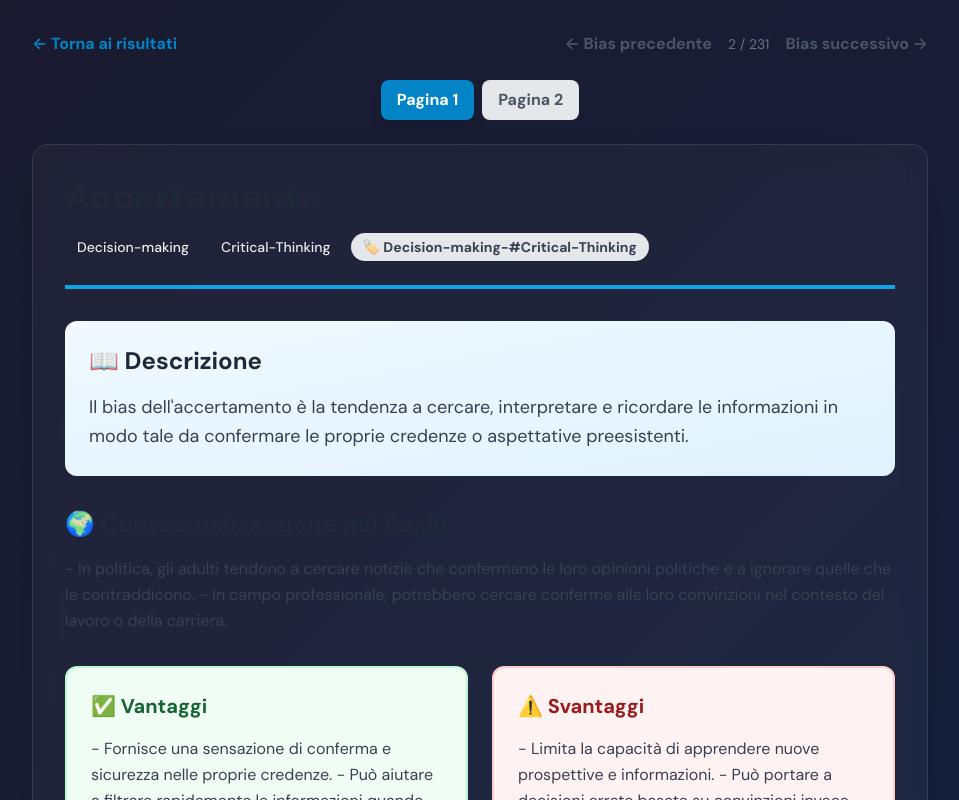
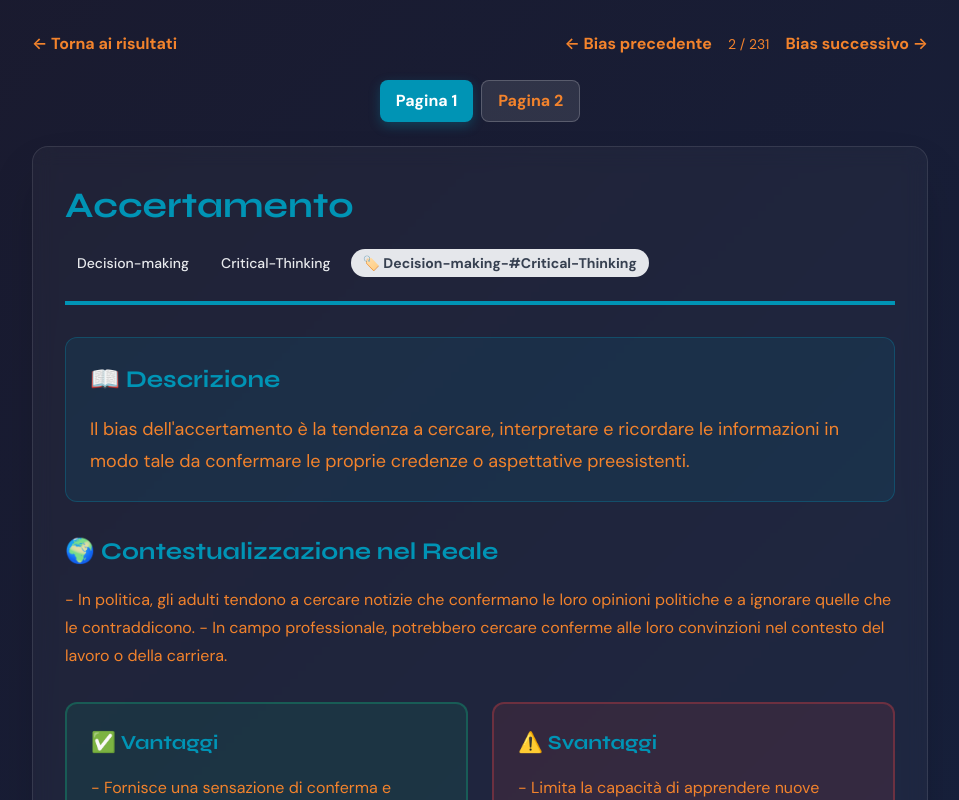
Before and after one commit to RobertoMicarelli/AI-utati_Bias_Explorer, a React (Vite) app: page /bias/1 in a window 1280 px wide. Shown: the top 800 px of the page, without its empty margins (160-1119 px from the left). Built offline with nearby package versions, Linux system fonts and the light colour scheme.

Commit message:
Style: Aggiorna colori testi in arancione per entrambe le pagine del dettaglio bias

```diff
--- a/src/pages/BiasDetailPage.tsx
+++ b/src/pages/BiasDetailPage.tsx
@@ -22,7 +22,7 @@ const BiasDetailPage: React.FC = () => {
       <div className="min-h-screen flex items-center justify-center">
         <div className="card p-12 text-center">
           <div className="text-6xl mb-4">⚠️</div>
-          <h2 className="text-2xl font-bold text-gray-800 mb-4">
+          <h2 style={{ fontSize: '1.5rem', fontWeight: 700, color: '#0094B5', marginBottom: '1rem', fontFamily: '"Syne", sans-serif' }}>
             Bias non trovato
           </h2>
           <button
@@ -57,7 +57,9 @@ const BiasDetailPage: React.FC = () => {
         <div className="mb-6 flex items-center justify-between">
           <button
             onClick={() => navigate('/search')}
-            className="text-primary-600 hover:text-primary-700 font-semibold flex items-center gap-2 transition-colors"
+            style={{ color: '#F3832C', fontWeight: 600, display: 'flex', alignItems: 'center', gap: '0.5rem', transition: 'color 0.3s ease', background: 'none', border: 'none', cursor: 'pointer' }}
+            onMouseEnter={(e) => e.currentTarget.style.color = '#0094B5'}
+            onMouseLeave={(e) => e.currentTarget.style.color = '#F3832C'}
           >
             ← Torna ai risultati
           </button>
@@ -66,17 +68,21 @@ const BiasDetailPage: React.FC = () => {
             <button
               onClick={goToPreviousBias}
               disabled={biasIndex === 0}
-              className="text-gray-600 hover:text-gray-800 disabled:text-gray-300 disabled:cursor-not-allowed transition-colors font-semibold"
+              style={{ color: biasIndex === 0 ? 'rgba(243, 131, 44, 0.5)' : '#F3832C', fontWeight: 600, transition: 'color 0.3s ease', background: 'none', border: 'none', cursor: biasIndex === 0 ? 'not-allowed' : 'pointer' }}
+              onMouseEnter={(e) => { if (biasIndex !== 0) e.currentTarget.style.color = '#0094B5' }}
+              onMouseLeave={(e) => { if (biasIndex !== 0) e.currentTarget.style.color = '#F3832C' }}
             >
               ← Bias precedente
             </button>
-            <span className="text-sm text-gray-500">
+            <span style={{ fontSize: '0.875rem', color: '#F3832C' }}>
               {biasIndex + 1} / {biases.length}
             </span>
             <button
               onClick={goToNextBias}
               disabled={biasIndex === biases.length - 1}
-              className="text-gray-600 hover:text-gray-800 disabled:text-gray-300 disabled:cursor-not-allowed transition-colors font-semibold"
+              style={{ color: biasIndex === biases.length - 1 ? 'rgba(243, 131, 44, 0.5)' : '#F3832C', fontWeight: 600, transition: 'color 0.3s ease', background: 'none', border: 'none', cursor: biasIndex === biases.length - 1 ? 'not-allowed' : 'pointer' }}
+              onMouseEnter={(e) => { if (biasIndex !== biases.length - 1) e.currentTarget.style.color = '#0094B5' }}
+              onMouseLeave={(e) => { if (biasIndex !== biases.length - 1) e.currentTarget.style.color = '#F3832C' }}
             >
               Bias successivo →
             </button>
@@ -87,21 +93,37 @@ const BiasDetailPage: React.FC = () => {
         <div className="flex justify-center gap-2 mb-6">
           <button
             onClick={() => setCurrentPage(1)}
-            className={`px-4 py-2 rounded-lg font-semibold transition-all ${
-              currentPage === 1
-                ? 'bg-primary-600 text-white shadow-lg'
-                : 'bg-gray-200 text-gray-600 hover:bg-gray-300'
-            }`}
+            style={{
+              padding: '0.5rem 1rem',
+              borderRadius: '8px',
+              fontWeight: 600,
+              transition: 'all 0.3s ease',
+              border: 'none',
+              cursor: 'pointer',
+              ...(currentPage === 1
+                ? { background: '#0094B5', color: 'white', boxShadow: '0 4px 12px rgba(0, 148, 181, 0.3)' }
+                : { background: 'rgba(255, 255, 255, 0.1)', color: '#F3832C', border: '1px solid rgba(255, 255, 255, 0.2)' })
+            }}
+            onMouseEnter={(e) => { if (currentPage !== 1) e.currentTarget.style.background = 'rgba(255, 255, 255, 0.15)' }}
+            onMouseLeave={(e) => { if (currentPage !== 1) e.currentTarget.style.background = 'rgba(255, 255, 255, 0.1)' }}
           >
             Pagina 1
           </button>
           <button
             onClick={() => setCurrentPage(2)}
-            className={`px-4 py-2 rounded-lg font-semibold transition-all ${
-              currentPage === 2
-                ? 'bg-primary-600 text-white shadow-lg'
-                : 'bg-gray-200 text-gray-600 hover:bg-gray-300'
-            }`}
+            style={{
+              padding: '0.5rem 1rem',
+              borderRadius: '8px',
+              fontWeight: 600,
+              transition: 'all 0.3s ease',
+              border: 'none',
+              cursor: 'pointer',
+              ...(currentPage === 2
+                ? { background: '#0094B5', color: 'white', boxShadow: '0 4px 12px rgba(0, 148, 181, 0.3)' }
+                : { background: 'rgba(255, 255, 255, 0.1)', color: '#F3832C', border: '1px solid rgba(255, 255, 255, 0.2)' })
+            }}
+            onMouseEnter={(e) => { if (currentPage !== 2) e.currentTarget.style.background = 'rgba(255, 255, 255, 0.15)' }}
+            onMouseLeave={(e) => { if (currentPage !== 2) e.currentTarget.style.background = 'rgba(255, 255, 255, 0.1)' }}
           >
             Pagina 2
           </button>
@@ -113,8 +135,8 @@ const BiasDetailPage: React.FC = () => {
             // PAGE 1: Bias, Descrizione, Contestualizzazione, Vantaggi, Svantaggi
             <div className="space-y-8">
               {/* Title */}
-              <div className="border-b-4 border-primary-500 pb-6">
-                <h1 className="text-4xl font-black text-gray-800 mb-4">
+              <div style={{ borderBottom: '4px solid #0094B5', paddingBottom: '1.5rem' }}>
+                <h1 style={{ fontSize: '2.25rem', fontWeight: 900, color: '#0094B5', marginBottom: '1rem', fontFamily: '"Syne", sans-serif' }}>
                   {bias.Bias}
                 </h1>
                 <div className="flex flex-wrap gap-2">
@@ -137,41 +159,41 @@ const BiasDetailPage: React.FC = () => {
               </div>
 
               {/* Descrizione */}
-              <div className="bg-gradient-to-br from-primary-50 to-primary-100 p-6 rounded-xl">
-                <h2 className="text-2xl font-bold text-gray-800 mb-4 flex items-center gap-2">
+              <div style={{ background: 'rgba(0, 148, 181, 0.1)', padding: '1.5rem', borderRadius: '12px', border: '1px solid rgba(0, 148, 181, 0.3)' }}>
+                <h2 style={{ fontSize: '1.5rem', fontWeight: 700, color: '#0094B5', marginBottom: '1rem', display: 'flex', alignItems: 'center', gap: '0.5rem', fontFamily: '"Syne", sans-serif' }}>
                   📖 Descrizione
                 </h2>
-                <p className="text-gray-700 leading-relaxed text-lg">
+                <p style={{ color: '#F3832C', lineHeight: '1.75', fontSize: '1.125rem' }}>
                   {bias.Descrizione}
                 </p>
               </div>
 
               {/* Contestualizzazione nel Reale */}
               <div>
-                <h2 className="text-2xl font-bold text-gray-800 mb-4 flex items-center gap-2">
+                <h2 style={{ fontSize: '1.5rem', fontWeight: 700, color: '#0094B5', marginBottom: '1rem', display: 'flex', alignItems: 'center', gap: '0.5rem', fontFamily: '"Syne", sans-serif' }}>
                   🌍 Contestualizzazione nel Reale
                 </h2>
-                <p className="text-gray-700 leading-relaxed">
+                <p style={{ color: '#F3832C', lineHeight: '1.75' }}>
                   {bias["Contestualizzazione nel Reale"]}
                 </p>
               </div>
 
               {/* Vantaggi e Svantaggi */}
               <div className="grid md:grid-cols-2 gap-6">
-                <div className="bg-green-50 p-6 rounded-xl border-2 border-green-200">
-                  <h2 className="text-xl font-bold text-green-800 mb-4 flex items-center gap-2">
+                <div style={{ background: 'rgba(16, 185, 129, 0.1)', padding: '1.5rem', borderRadius: '12px', border: '2px solid rgba(16, 185, 129, 0.3)' }}>
+                  <h2 style={{ fontSize: '1.25rem', fontWeight: 700, color: '#0094B5', marginBottom: '1rem', display: 'flex', alignItems: 'center', gap: '0.5rem', fontFamily: '"Syne", sans-serif' }}>
                     ✅ Vantaggi
                   </h2>
-                  <p className="text-gray-700 leading-relaxed">
+                  <p style={{ color: '#F3832C', lineHeight: '1.75' }}>
                     {bias.Vantaggi}
                   </p>
                 </div>
 
-                <div className="bg-red-50 p-6 rounded-xl border-2 border-red-200">
-                  <h2 className="text-xl font-bold text-red-800 mb-4 flex items-center gap-2">
+                <div style={{ background: 'rgba(239, 68, 68, 0.1)', padding: '1.5rem', borderRadius: '12px', border: '2px solid rgba(239, 68, 68, 0.3)' }}>
+                  <h2 style={{ fontSize: '1.25rem', fontWeight: 700, color: '#0094B5', marginBottom: '1rem', display: 'flex', alignItems: 'center', gap: '0.5rem', fontFamily: '"Syne", sans-serif' }}>
                     ⚠️ Svantaggi
                   </h2>
-                  <p className="text-gray-700 leading-relaxed">
+                  <p style={{ color: '#F3832C', lineHeight: '1.75' }}>
                     {bias.Svantaggi}
                   </p>
                 </div>
@@ -181,51 +203,51 @@ const BiasDetailPage: React.FC = () => {
             // PAGE 2: Tecniche per Gestirlo, Attività Esperienziale, Fonti, Tag Cluster
             <div className="space-y-8">
               {/* Title */}
-              <div className="border-b-4 border-accent-500 pb-6">
-                <h1 className="text-4xl font-black text-gray-800">
+              <div style={{ borderBottom: '4px solid #F3832C', paddingBottom: '1.5rem' }}>
+                <h1 style={{ fontSize: '2.25rem', fontWeight: 900, color: '#0094B5', fontFamily: '"Syne", sans-serif' }}>
                   {bias.Bias}
                 </h1>
-                <p className="text-gray-600 mt-2">Pagina 2: Gestione e Approfondimenti</p>
+                <p style={{ color: '#F3832C', marginTop: '0.5rem' }}>Pagina 2: Gestione e Approfondimenti</p>
               </div>
 
               {/* Tecniche per gestirlo */}
-              <div className="bg-gradient-to-br from-accent-50 to-accent-100 p-6 rounded-xl">
-                <h2 className="text-2xl font-bold text-gray-800 mb-4 flex items-center gap-2">
+              <div style={{ background: 'rgba(243, 131, 44, 0.1)', padding: '1.5rem', borderRadius: '12px', border: '1px solid rgba(243, 131, 44, 0.3)' }}>
+                <h2 style={{ fontSize: '1.5rem', fontWeight: 700, color: '#0094B5', marginBottom: '1rem', display: 'flex', alignItems: 'center', gap: '0.5rem', fontFamily: '"Syne", sans-serif' }}>
                   🛠️ Tecniche per Gestirlo
                 </h2>
-                <div className="text-gray-700 leading-relaxed whitespace-pre-wrap">
+                <div style={{ color: '#F3832C', lineHeight: '1.75', whiteSpace: 'pre-wrap' }}>
                   {bias["Tecniche per gestirlo"]}
                 </div>
               </div>
 
               {/* Attività Esperienziale */}
-              <div className="bg-yellow-50 p-6 rounded-xl border-2 border-yellow-200">
-                <h2 className="text-2xl font-bold text-gray-800 mb-4 flex items-center gap-2">
+              <div style={{ background: 'rgba(234, 179, 8, 0.1)', padding: '1.5rem', borderRadius: '12px', border: '2px solid rgba(234, 179, 8, 0.3)' }}>
+                <h2 style={{ fontSize: '1.5rem', fontWeight: 700, color: '#0094B5', marginBottom: '1rem', display: 'flex', alignItems: 'center', gap: '0.5rem', fontFamily: '"Syne", sans-serif' }}>
                   🎯 Attività Esperienziale di Aula
                 </h2>
-                <div className="text-gray-700 leading-relaxed whitespace-pre-wrap">
+                <div style={{ color: '#F3832C', lineHeight: '1.75', whiteSpace: 'pre-wrap' }}>
                   {bias["Attività Esperienziale di Aula"]}
                 </div>
               </div>
 
               {/* Fonti */}
               <div>
-                <h2 className="text-2xl font-bold text-gray-800 mb-4 flex items-center gap-2">
+                <h2 style={{ fontSize: '1.5rem', fontWeight: 700, color: '#0094B5', marginBottom: '1rem', display: 'flex', alignItems: 'center', gap: '0.5rem', fontFamily: '"Syne", sans-serif' }}>
                   📚 Fonti
                 </h2>
-                <p className="text-gray-700 leading-relaxed italic">
+                <p style={{ color: '#F3832C', lineHeight: '1.75', fontStyle: 'italic' }}>
                   {bias.Fonti}
                 </p>
               </div>
 
               {/* Tag Cluster */}
               {bias["TAG LUSTER"] && (
-                <div className="bg-gray-100 p-6 rounded-xl">
-                  <h2 className="text-2xl font-bold text-gray-800 mb-4 flex items-center gap-2">
+                <div style={{ background: 'rgba(255, 255, 255, 0.05)', padding: '1.5rem', borderRadius: '12px', border: '1px solid rgba(255, 255, 255, 0.1)' }}>
+                  <h2 style={{ fontSize: '1.5rem', fontWeight: 700, color: '#0094B5', marginBottom: '1rem', display: 'flex', alignItems: 'center', gap: '0.5rem', fontFamily: '"Syne", sans-serif' }}>
                     🏷️ Tag Cluster
                   </h2>
                   <div className="flex flex-wrap gap-3">
-                    <span className="inline-block bg-gradient-to-r from-primary-500 to-accent-500 text-white px-4 py-2 rounded-full text-sm font-semibold shadow-md">
+                    <span style={{ display: 'inline-block', background: 'linear-gradient(135deg, #0094B5 0%, #F3832C 100%)', color: 'white', padding: '0.5rem 1rem', borderRadius: '9999px', fontSize: '0.875rem', fontWeight: 600, boxShadow: '0 4px 12px rgba(0, 148, 181, 0.3)' }}>
                       {formatTag(bias["TAG LUSTER"])}
                     </span>
                   </div>
```
